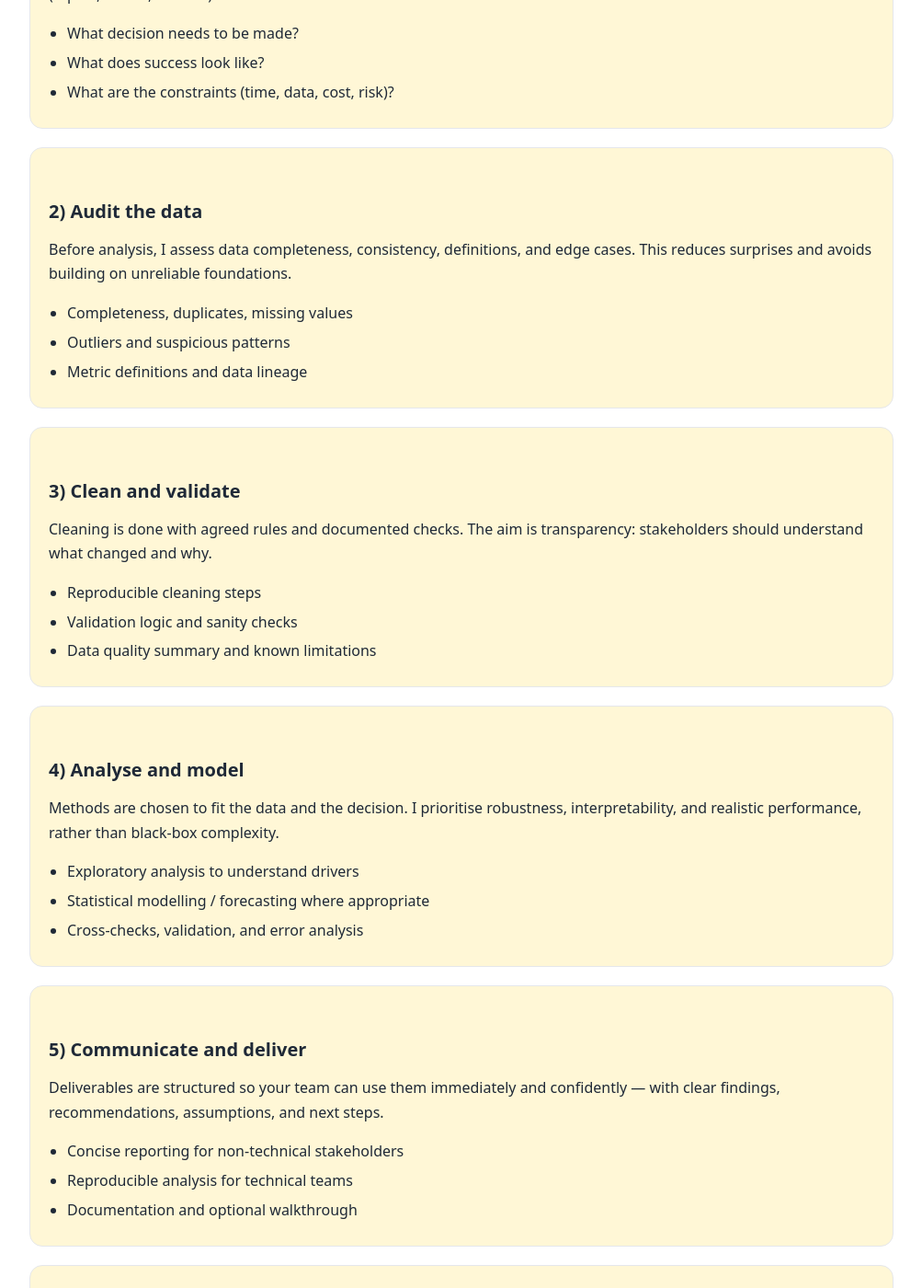
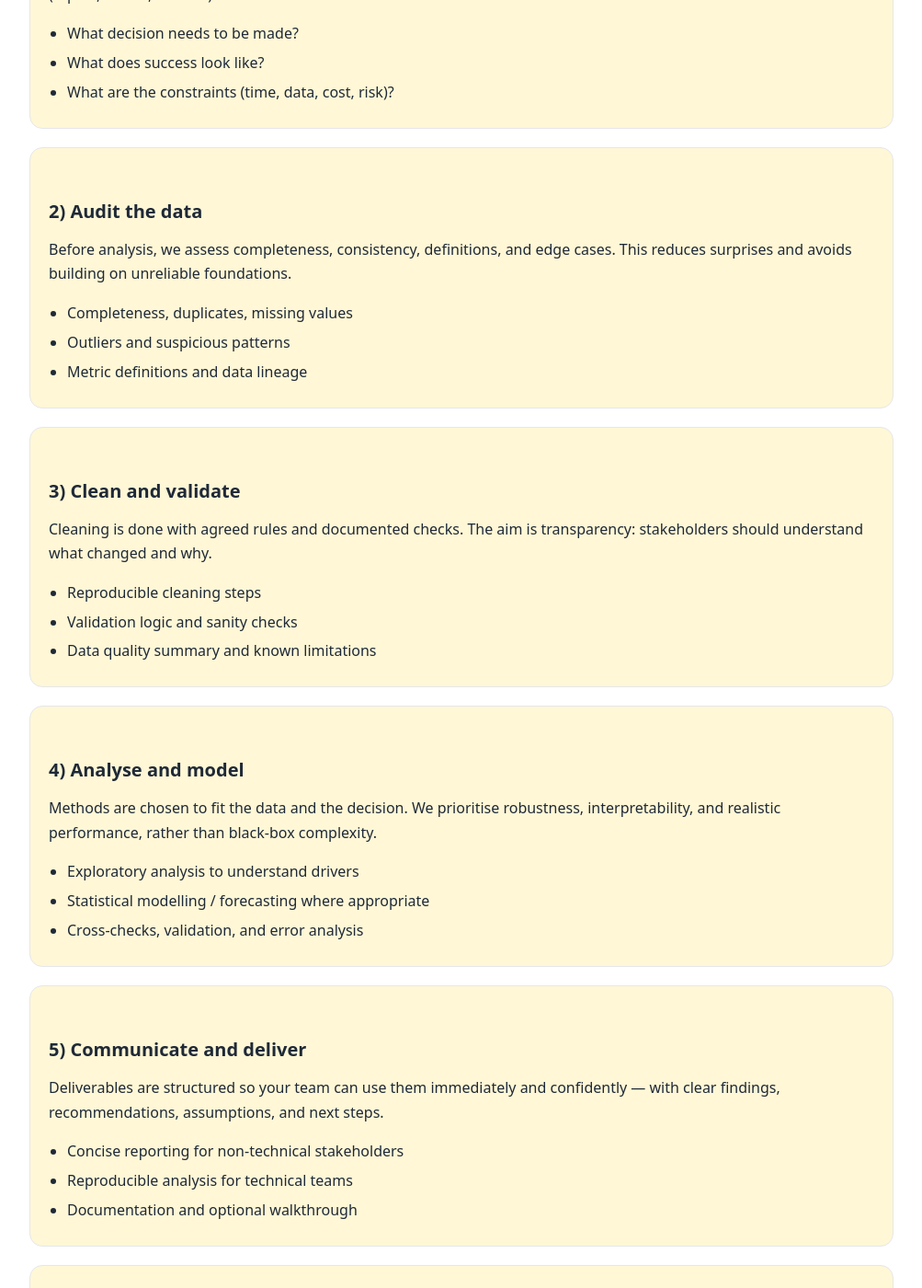
Before and after one commit to zippyplay/datab, a Jekyll site: the page built from approach.html, in a window 1280 px wide and 1400 px high, scrolled down 767 px. Shown: the whole window at 92% size, without its empty margins (138-1141 px from the left). Built offline with Jekyll 4.4.1, drawn with Linux system fonts in a browser that asks for light colours.

Commit message:
Convert remaining pages to shared layout and use 'We' tone.

```diff
--- a/approach.html
+++ b/approach.html
@@ -1,34 +1,8 @@
-<!doctype html>
-<html lang="en">
-<head>
-  <meta charset="utf-8" />
-  <meta name="viewport" content="width=device-width, initial-scale=1" />
-  <title>Approach · Advanced Data Analytics & Modelling</title>
-  <meta name="description"
-        content="A clear, reproducible approach to analytics and modelling: define the problem, audit and clean data, analyse and validate, then deliver actionable results." />
-  <link rel="stylesheet" href="assets/css/style.css" />
-</head>
-
-<body>
-
-  <!-- Header -->
-  <header class="site-header">
-    <div class="container">
-      <a class="brand" href="index.html">
-        <img src="assets/images/logo.svg" alt="Datab logo">
-        <span>databoratory</span>
-      </a>
-      <nav>
-        <a href="services.html">Services</a>
-        <a href="approach.html">Approach</a>
-        <a href="about.html">About</a>
-        <a href="contact.html">Contact</a>
-      </nav>
-    </div>
-  </header>
-
-  <!-- Main -->
-  <main class="container">
+---
+layout: default
+title: "Approach · Advanced Data Analytics & Modelling"
+description: "A clear, reproducible approach to analytics and modelling: define the problem, audit and clean data, analyse and validate, then deliver actionable results."
+---
 
 <h1>Approach</h1>
 <p class="tagline">
@@ -59,7 +33,7 @@
 <div class="card">
   <h2>2) Audit the data</h2>
   <p>
-        Before analysis, I assess data completeness, consistency, definitions, and edge cases.
+    Before analysis, we assess completeness, consistency, definitions, and edge cases.
     This reduces surprises and avoids building on unreliable foundations.
   </p>
   <ul>
@@ -85,7 +59,7 @@
 <div class="card">
   <h2>4) Analyse and model</h2>
   <p>
-        Methods are chosen to fit the data and the decision. I prioritise robustness,
+    Methods are chosen to fit the data and the decision. We prioritise robustness,
     interpretability, and realistic performance, rather than black-box complexity.
   </p>
   <ul>
@@ -114,20 +88,3 @@
   </p>
   <a class="button" href="contact.html">Get in touch</a>
 </div>
-
-  </main>
-
-  <!-- Footer -->
-  <footer class="site-footer">
-    <div class="container">
-      <div>
-        Advanced Data Analytics & Modelling — from data quality to decision support.
-      </div>
-      <div>
-        © Databoratory Company Limited · <a href="mailto:contact@databoratory.com">contact@databoratory.com</a>
-      </div>
-    </div>
-  </footer>
-
-</body>
-</html>
--- a/index.html
+++ b/index.html
@@ -12,7 +12,7 @@
 
 <div class="card">
   <p>
-    I help organisations turn complex, imperfect data into reliable insights
+    We help organisations turn complex, imperfect data into reliable insights
     and practical decisions.
   </p>
   <p>
@@ -23,7 +23,7 @@
   <a class="button" href="contact.html">Get in touch</a>
 </div>
 
-<h2>What I help with</h2>
+<h2>What we help with</h2>
 
 <div class="card">
   <ul>
@@ -34,7 +34,7 @@
   </ul>
 </div>
 
-<h2>How I work</h2>
+<h2>How we work</h2>
 
 <div class="card">
   <p>
```
Also changed, not shown: about.html (+8 -51 lines), contact.html (+8 -55 lines), services.html (+19 -4 lines). Lines whose indentation alone changed are shown as unchanged.
